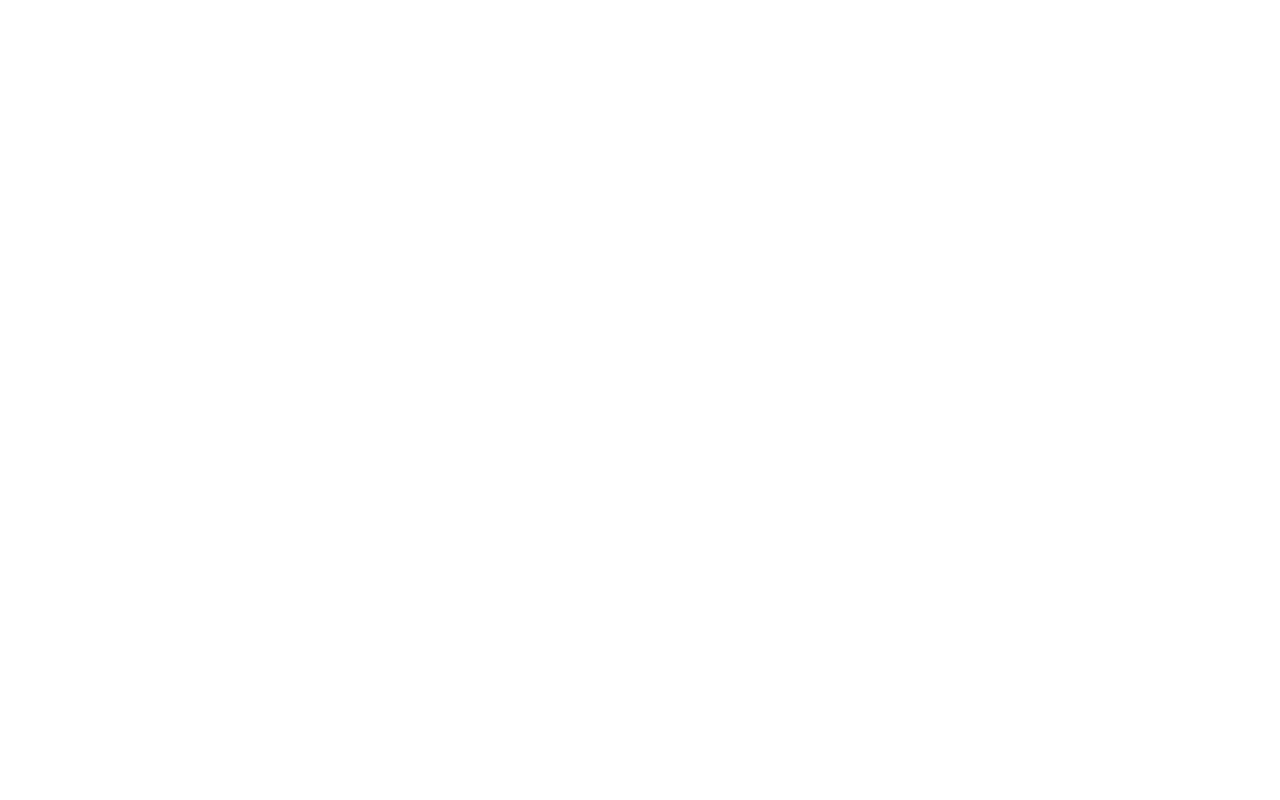
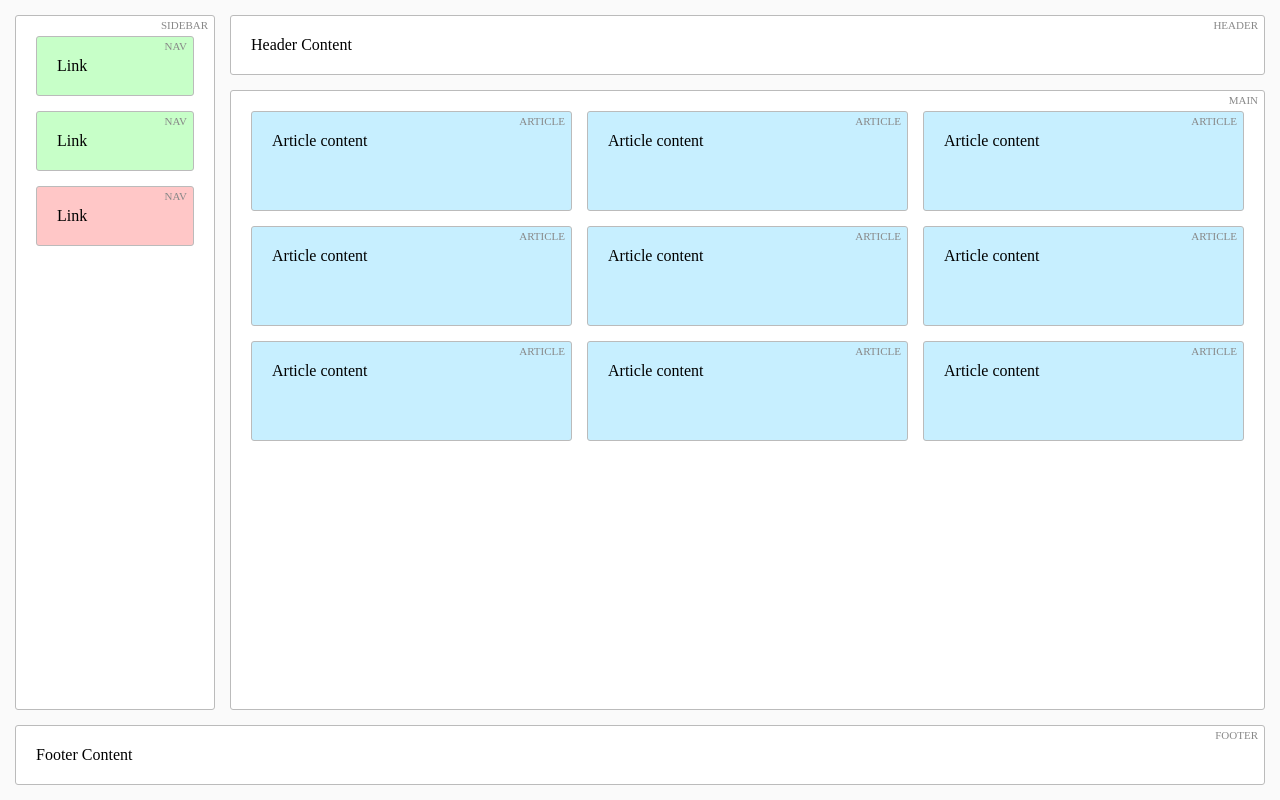
Before and after one commit to Valera-Palianov/creative-bem, a plain HTML site: page index.html in a window 1280 px wide. Drawn offline with Linux system fonts and the light colour scheme.

Commit message:
Page Template Ready

```diff
--- a/index.html
+++ b/index.html
@@ -2,8 +2,262 @@
 <html>
 <head>
 	<title>Homework</title>
+	<style type="text/css">
+		body {
+			margin: 0;
+		}
+
+		.page {
+			display: grid;
+			grid-template-columns: minmax(200px, 15%) 1fr 1fr;
+			grid-template-rows: auto 1fr auto;
+			grid-column-gap: 15px;
+			grid-row-gap: 15px;
+			grid-template-areas:
+				"sidebar header header"
+				"sidebar main main"
+				"footer footer footer";
+			background-color: #fafafa;
+			height: 100vh;
+			padding: 15px;
+			box-sizing: border-box;
+		}
+
+		.page__header {
+			grid-area: header;
+		}
+
+		.page__sidebar {
+			grid-area: sidebar;
+		}
+
+		.page__main {
+			grid-area: main;
+		}
+
+		.page__footer {
+			grid-area: footer;
+		}
+
+		.container {
+			position: relative;
+			border: 1px solid #bbb;
+			border-radius: 3px;
+			background-color: white;
+			width: 100%;
+			height: 100%;
+			box-sizing: border-box;
+			overflow: hidden;
+			overflow-y: auto;
+		}
+
+		.container__name {
+			font-size: 11px;
+			position: absolute;
+			top: 3px;
+			right: 6px;
+			color: #888;
+			text-transform: uppercase;
+		}
+
+		.container__content {
+			padding: 20px;
+		}
+
+		.articles {
+			display: grid;
+			grid-template-columns: repeat(auto-fit, minmax(250px, 1fr));
+			grid-gap: 15px;
+		}
+
+		.articles__item {
+			height: 100px;
+			background-color: #C7EFFF;
+		}
+
+		.navigation {
+			display: grid;
+			grid-gap: 15px;
+		}
+
+		.navigation__item {
+			text-decoration: none;
+			display: block;
+			background-color: #C7FFC8;
+			color: inherit;
+			transition: 0.2s;
+		}
+
+		.navigation__item:hover {
+			background-color: #B3E6B4;
+		}
+
+		.navigation__item_red {
+			background-color: #FFC7C7;
+		}
+
+		.navigation__item_red:hover {
+			background-color: #E6B3B3;
+		}
+	</style>
 </head>
-<body>
+<body class='page'>
+	<header class="header page__header">
+		<div class="container">
+			<div class="container__name">
+				Header
+			</div>
+			<div class="container__content">
+				Header Content
+			</div>
+		</div>
+	</header>
+	<aside class="sidebar page__sidebar">
+		<div class="container">
+			<div class="container__name">
+				Sidebar
+			</div>
+			<div class="container__content">
+				<nav class='navigation'>
+					<a class="container navigation__item" href='#'>
+						<div class="container__name">
+							nav
+						</div>
+						<div class="container__content">
+							Link
+						</div>
+					</a>
+					<a class="container navigation__item" href='#'>
+						<div class="container__name">
+							nav
+						</div>
+						<div class="container__content">
+							Link
+						</div>
+					</a>
+					<a class="container navigation__item navigation__item_red" href='#'>
+						<div class="container__name">
+							nav
+						</div>
+						<div class="container__content">
+							Link
+						</div>
+					</a>
+				</nav>
+			</div>
+		</div>
+	</aside>
+	<main class="main page__main">
+		<div class="container">
+			<div class="container__name">
+				Main
+			</div>
+			<div class="container__content">
+				<section class='articles'>
+					<div class='container articles__item'>
+						<div class="container__name">
+							Article
+						</div>
+						<div class="container__content">
+							<article class="article">
+								Article content
+							</article>
+						</div>
+					</div>
+					<div class='container articles__item'>
+						<div class="container__name">
+							Article
+						</div>
+						<div class="container__content">
+							<article class="article">
+								Article content
+							</article>
+						</div>
+					</div>
+					<div class='container articles__item'>
+						<div class="container__name">
+							Article
+						</div>
+						<div class="container__content">
+							<article class="article">
+								Article content
+							</article>
+						</div>
+					</div>
+					<div class='container articles__item'>
+						<div class="container__name">
+							Article
+						</div>
+						<div class="container__content">
+							<article class="article">
+								Article content
+							</article>
+						</div>
+					</div>
+					<div class='container articles__item'>
+						<div class="container__name">
+							Article
+						</div>
+						<div class="container__content">
+							<article class="article">
+								Article content
+							</article>
+						</div>
+					</div>
+					<div class='container articles__item'>
+						<div class="container__name">
+							Article
+						</div>
+						<div class="container__content">
+							<article class="article">
+								Article content
+							</article>
+						</div>
+					</div>
+					<div class='container articles__item'>
+						<div class="container__name">
+							Article
+						</div>
+						<div class="container__content">
+							<article class="article">
+								Article content
+							</article>
+						</div>
+					</div>
+					<div class='container articles__item'>
+						<div class="container__name">
+							Article
+						</div>
+						<div class="container__content">
+							<article class="article">
+								Article content
+							</article>
+						</div>
+					</div>
+					<div class='container articles__item'>
+						<div class="container__name">
+							Article
+						</div>
+						<div class="container__content">
+							<article class="article">
+								Article content
+							</article>
+						</div>
+					</div>
+				</section>
+			</div>
+		</div>
+	</main>
+	<footer class="footer page__footer">
+		<div class="container">
+			<div class="container__name">
+				Footer
+			</div>
+			<div class="container__content">
+				Footer Content
+			</div>
+		</div>
+	</footer>
 
 </body>
 </html>
```
